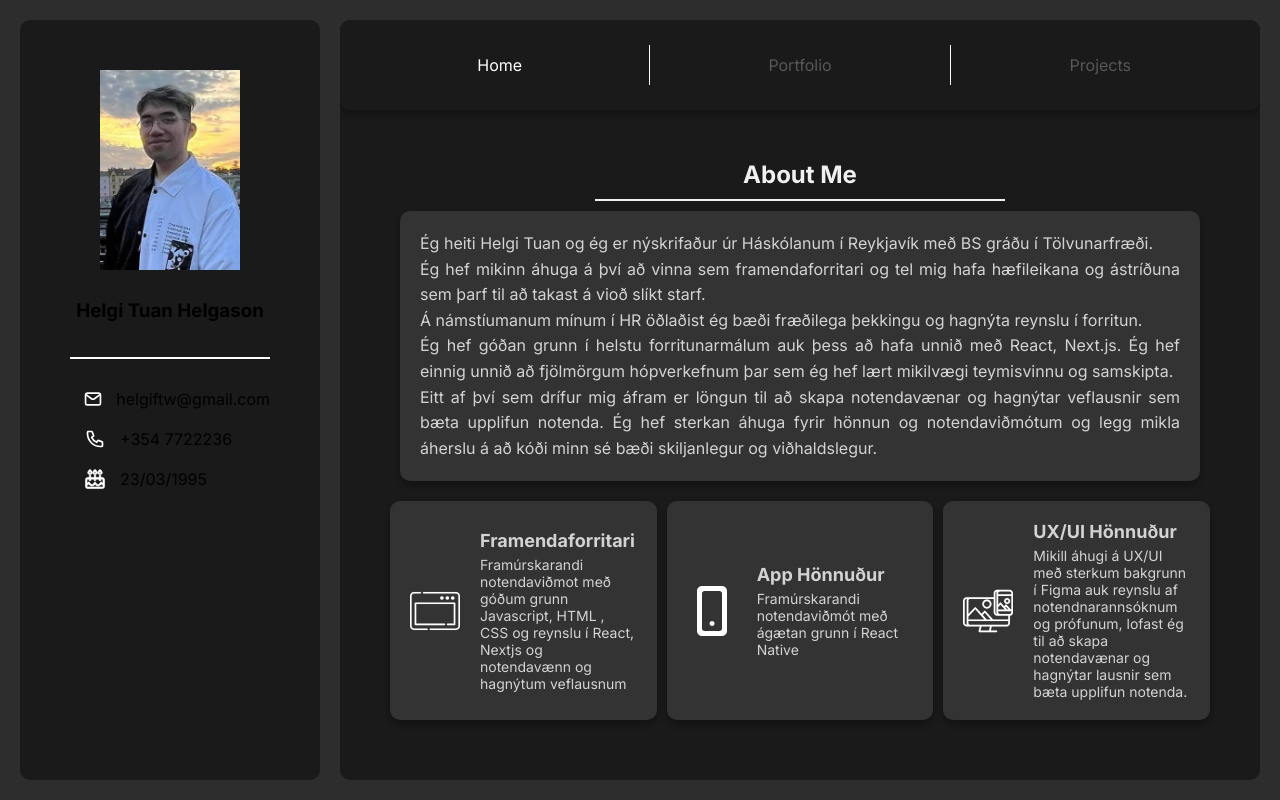
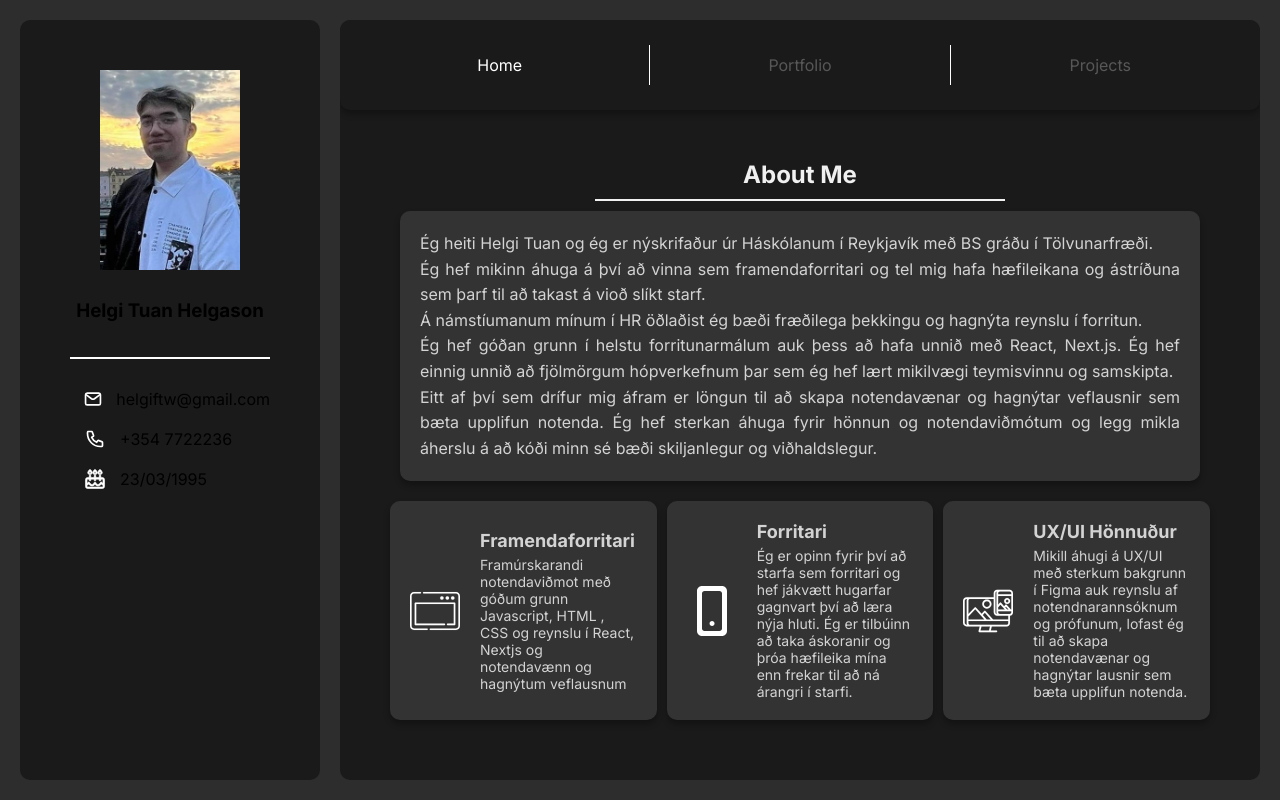
Before and after one commit to helgituan/Pages, a Next.js app: page / in a window 1280 px wide. Built offline with nearby package versions, Linux system fonts and the light colour scheme.

Commit message:
update on text

```diff
--- a/app/page.tsx
+++ b/app/page.tsx
@@ -347,9 +347,12 @@ const Page = () => {
                 <Image src={phonedev} alt="Logo 2" width={50} height={50} />
               </Logo>
               <TitleAndText>
-                <Title>App Hönnuður</Title>
+                <Title>Forritari</Title>
                 <SmallText>
-                  Framúrskarandi notendaviðmót með ágætan grunn í React Native
+                  Ég er opinn fyrir því að starfa sem forritari og hef jákvætt
+                  hugarfar gagnvart því að læra nýja hluti. Ég er tilbúinn að
+                  taka áskoranir og þróa hæfileika mína enn frekar til að ná
+                  árangri í starfi.
                 </SmallText>
               </TitleAndText>
             </ContentContainer>
```
